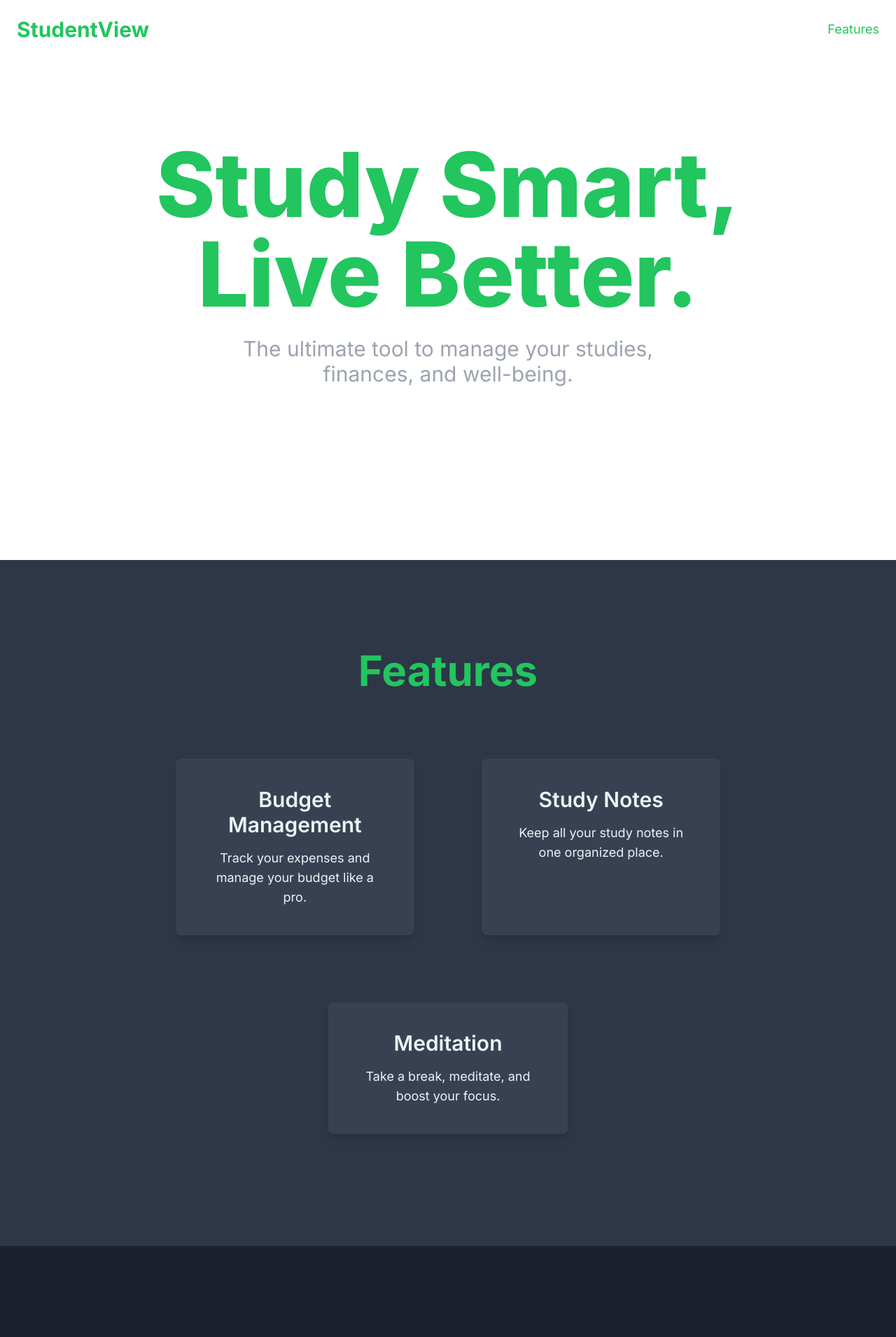
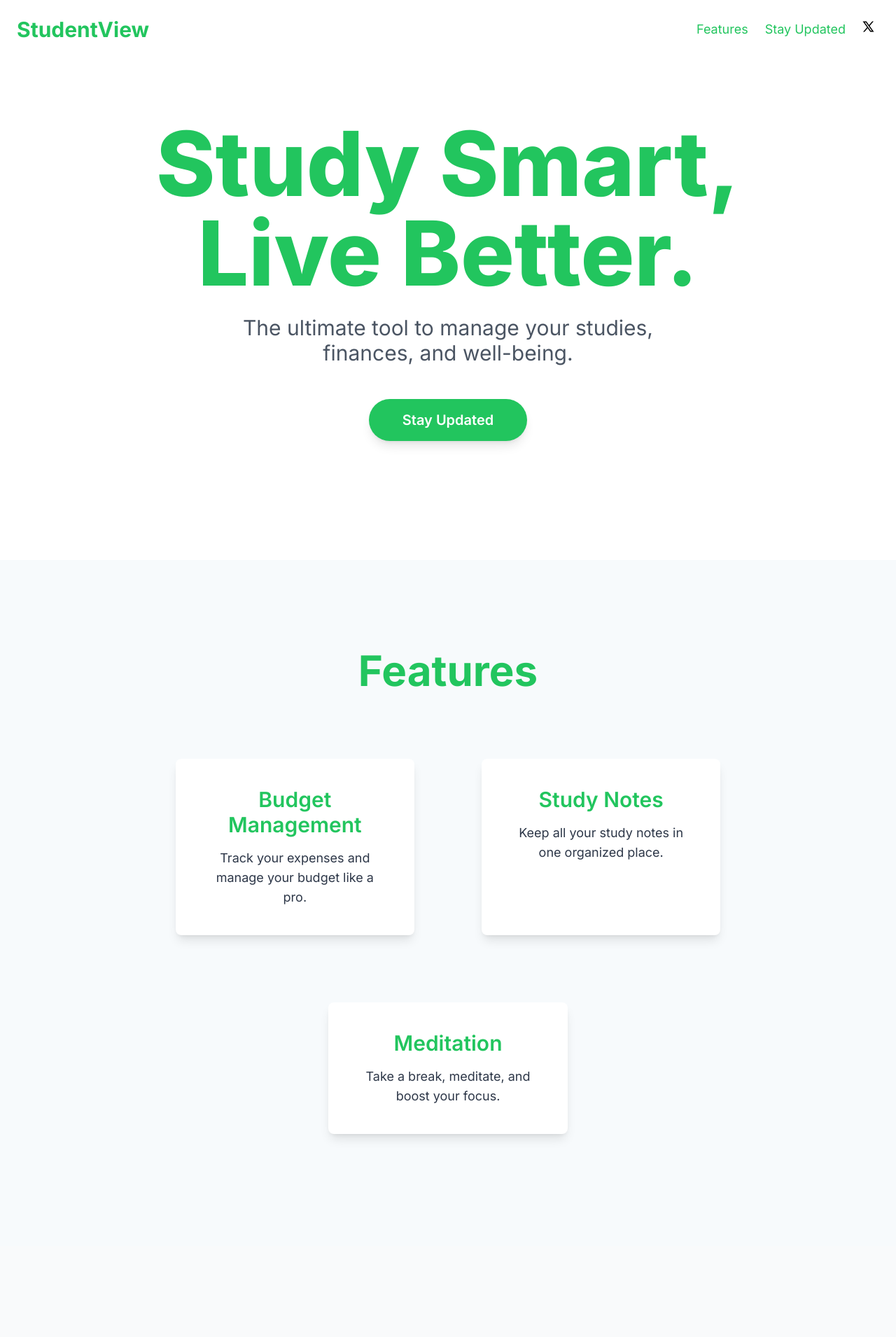
Before and after one commit to maxwellyoung/studentview-landing, a Next.js app: page / in a window 1280 px wide. Shown: the top 1910 px of the page at 70% size. Built offline with nearby package versions, Linux system fonts and the light colour scheme.

Commit message:
major updates inc email form

```diff
--- a/package.json
+++ b/package.json
@@ -9,6 +9,7 @@
     "lint": "next lint"
   },
   "dependencies": {
+    "@heroicons/react": "^2.1.5",
     "class-variance-authority": "^0.7.0",
     "clsx": "^2.1.1",
     "framer-motion": "^11.3.8",
--- a/src/app/page.tsx
+++ b/src/app/page.tsx
@@ -1,5 +1,7 @@
 "use client";
 import { useEffect } from "react";
+import Link from "next/link";
+import TwitterIcon from "../components/TwitterIcon";
 
 const LandingPage = () => {
   useEffect(() => {
@@ -7,9 +9,9 @@ const LandingPage = () => {
       const header = document.querySelector("header");
       if (header) {
         if (window.scrollY > 50) {
-          header.classList.add("bg-gray-800", "shadow-md");
+          header.classList.add("bg-white", "shadow-md");
         } else {
-          header.classList.remove("bg-gray-800", "shadow-md");
+          header.classList.remove("bg-white", "shadow-md");
         }
       }
     };
@@ -17,24 +19,44 @@ const LandingPage = () => {
     return () => window.removeEventListener("scroll", handleScroll);
   }, []);
 
+  useEffect(() => {
+    const script = document.createElement("script");
+    script.src =
+      "https://eomail6.com/form/512efc6e-4872-11ef-be09-b1214129c663.js";
+    script.async = true;
+    script.setAttribute("data-form", "512efc6e-4872-11ef-be09-b1214129c663");
+    const formContainer = document.getElementById("email-octopus-form");
+    formContainer?.appendChild(script);
+
+    return () => {
+      formContainer?.removeChild(script);
+    };
+  }, []);
+
   return (
-    <div className="min-h-screen bg-dark-gray text-white">
-      <header className="fixed w-full top-0 z-50 transition-all duration-300">
+    <div className="min-h-screen bg-white text-black">
+      <header className="fixed w-full top-0 z-50 transition-all duration-300 bg-white">
         <div className="container mx-auto p-6 flex justify-between items-center">
           <h1 className="text-3xl font-bold text-green-500">StudentView</h1>
-          <nav className="flex space-x-6">
+          <nav className="flex items-center space-x-6">
             <a
               href="#features"
-              className="text-lg hover:text-green-600 text-green-500 transition-colors duration-300"
+              className="text-lg hover:text-green-400 text-green-500 transition-colors duration-300"
             >
               Features
             </a>
-            {/* <a
+            <a
               href="#stay-updated"
-              className="text-lg hover:text-green-600 text-green-500 transition-colors duration-300"
+              className="text-lg hover:text-green-400 text-green-500 transition-colors duration-300"
             >
               Stay Updated
-            </a> */}
+            </a>
+            <a
+              href="https://twitter.com/yourprofile"
+              className="flex items-center justify-center hover:text-gray-300"
+            >
+              <TwitterIcon />
+            </a>
           </nav>
         </div>
       </header>
@@ -45,26 +67,26 @@ const LandingPage = () => {
           <br />
           Live Better.
         </h2>
-        <p className="text-2xl md:text-3xl mb-12 max-w-2xl text-gray-400">
+        <p className="text-2xl md:text-3xl mb-12 max-w-2xl text-gray-600">
           The ultimate tool to manage your studies, finances, and well-being.
         </p>
-        {/* <a
+        <a
           href="#stay-updated"
-          className="bg-green-500 text-dark-gray py-4 px-12 rounded-full text-xl font-semibold shadow-lg transition-transform transform hover:scale-105"
+          className="bg-green-500 text-white py-4 px-12 rounded-full text-xl font-semibold shadow-lg transition-transform transform hover:scale-105"
         >
           Stay Updated
-        </a> */}
+        </a>
       </main>
 
-      <section id="features" className="py-32 bg-gray-800 text-gray-200">
+      <section id="features" className="py-32 bg-gray-100 text-gray-800">
         <div className="container mx-auto text-center">
           <h3 className="text-5xl md:text-6xl font-bold mb-16 text-green-500">
             Features
           </h3>
           <div className="flex flex-wrap justify-center gap-8">
             <div className="w-full md:w-1/3 p-8">
-              <div className="p-10 h-full rounded-lg shadow-lg bg-gray-700 hover:shadow-2xl transition-shadow duration-300">
-                <h4 className="text-3xl font-semibold mb-4 text-light-green">
+              <div className="p-10 h-full rounded-lg shadow-lg bg-white hover:shadow-2xl transition-shadow duration-300">
+                <h4 className="text-3xl font-semibold mb-4 text-green-500">
                   Budget Management
                 </h4>
                 <p className="text-lg">
@@ -73,8 +95,8 @@ const LandingPage = () => {
               </div>
             </div>
             <div className="w-full md:w-1/3 p-8">
-              <div className="p-10 h-full rounded-lg shadow-lg bg-gray-700 hover:shadow-2xl transition-shadow duration-300">
-                <h4 className="text-3xl font-semibold mb-4 text-light-green">
+              <div className="p-10 h-full rounded-lg shadow-lg bg-white hover:shadow-2xl transition-shadow duration-300">
+                <h4 className="text-3xl font-semibold mb-4 text-green-500">
                   Study Notes
                 </h4>
                 <p className="text-lg">
@@ -83,8 +105,8 @@ const LandingPage = () => {
               </div>
             </div>
             <div className="w-full md:w-1/3 p-8">
-              <div className="p-10 h-full rounded-lg shadow-lg bg-gray-700 hover:shadow-2xl transition-shadow duration-300">
-                <h4 className="text-3xl font-semibold mb-4 text-light-green">
+              <div className="p-10 h-full rounded-lg shadow-lg bg-white hover:shadow-2xl transition-shadow duration-300">
+                <h4 className="text-3xl font-semibold mb-4 text-green-500">
                   Meditation
                 </h4>
                 <p className="text-lg">
@@ -96,19 +118,19 @@ const LandingPage = () => {
         </div>
       </section>
 
-      <section id="ios-app" className="py-32 bg-gray-900 text-white">
+      <section id="ios-app" className="py-32 bg-gray-50 text-gray-900">
         <div className="container mx-auto text-center">
           <h3 className="text-4xl md:text-5xl font-bold mb-6 text-green-500">
             Web and iOS apps coming soon!
           </h3>
-          <p className="text-xl md:text-2xl mb-12 text-gray-300">
+          <p className="text-xl md:text-2xl mb-12 text-gray-600">
             Get ready to take StudentView with you, wherever you go. Stay tuned
             for our launch!
           </p>
         </div>
       </section>
 
-      {/* <section id="stay-updated" className="py-32 bg-gray-800 text-gray-200">
+      <section id="stay-updated" className="py-32 bg-white text-gray-800">
         <div className="container mx-auto text-center">
           <h3 className="text-4xl md:text-5xl font-bold mb-6 text-green-500">
             Stay Updated!
@@ -117,29 +139,19 @@ const LandingPage = () => {
             Sign up for our newsletter to get the latest updates and be the
             first to know when we launch.
           </p>
-          <form
-            action="https://emailoctopus.com/lists40ead1b4-4815-11ef-bce6-8f905a46a786/members/embedded/1.1/add"
-            method="post"
-            className="flex flex-col items-center"
-          >
-            <input
-              type="email"
-              name="email_address"
-              placeholder="Enter your email"
-              className="mb-4 px-4 py-2 rounded-md border border-gray-600 w-80 bg-gray-700 text-white"
-              required
-            />
-            <button
-              type="submit"
-              className="bg-green-500 text-dark-gray py-3 px-8 rounded-full text-lg font-semibold shadow-lg transition-transform transform hover:scale-105"
-            >
-              Subscribe
-            </button>
-          </form>
+          <div id="email-octopus-form" className="flex justify-center"></div>
         </div>
-      </section> */}
+      </section>
 
       <footer className="py-8 bg-gray-900 text-gray-400 text-center">
+        <div className="flex justify-center space-x-6 mb-4">
+          <a
+            href="https://twitter.com/yourprofile"
+            className="hover:text-gray-300"
+          >
+            <TwitterIcon />
+          </a>
+        </div>
         <p>© 2024 StudentView. All rights reserved.</p>
         <p>
           Designed by{" "}
--- /dev/null
+++ b/src/components/TwitterIcon.tsx
@@ -0,0 +1,19 @@
+const TwitterIcon = () => (
+  <svg
+    data-testid="geist-icon"
+    height="24"
+    stroke-linejoin="round"
+    viewBox="0 0 24 24"
+    width="24"
+    className="text-current"
+  >
+    <path
+      fill-rule="evenodd"
+      clip-rule="evenodd"
+      d="M0.5 0.5H5.75L9.48421 5.71053L14 0.5H16L10.3895 6.97368L16.5 15.5H11.25L7.51579 10.2895L3 15.5H1L6.61053 9.02632L0.5 0.5ZM12.0204 14L3.42043 2H4.97957L13.5796 14H12.0204Z"
+      fill="currentColor"
+    ></path>
+  </svg>
+);
+
+export default TwitterIcon;
```
Also changed, not shown: src/app/globals.css (+11 -0 lines), 1 other file (tests, documents, lock files or other folders).
